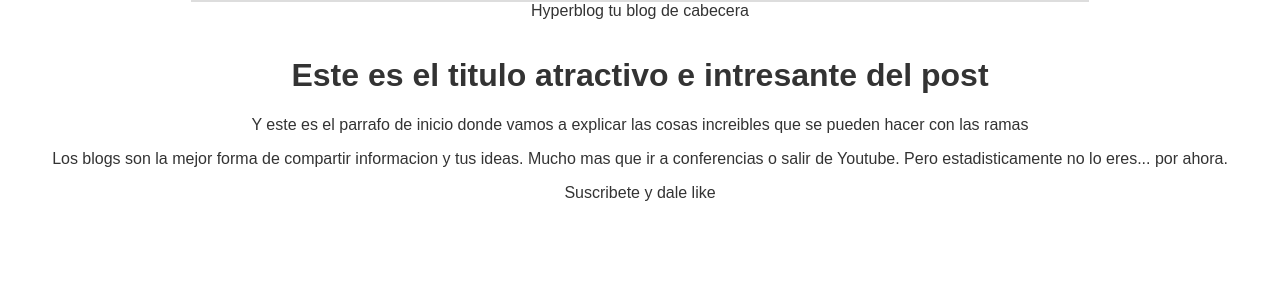
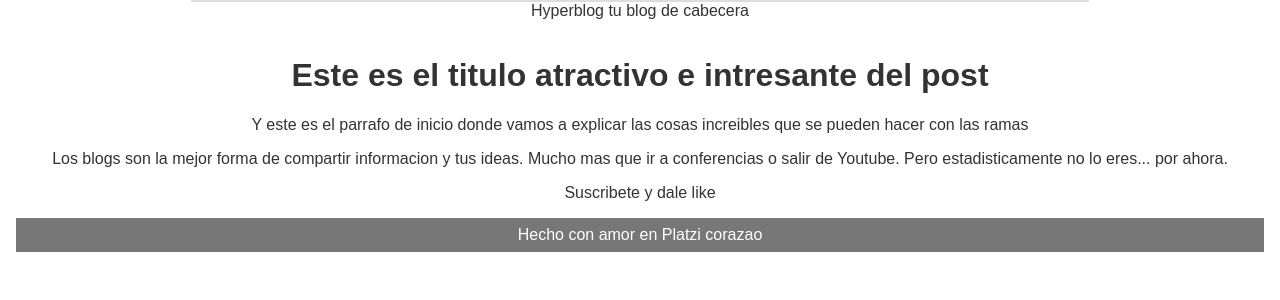
Before and after one commit to Yonathan98/hyperblog1, a PHP site: page /blogspot.html in a window 1280 px wide. Shown: the top 300 px of the page. Run offline with PHP 8.4, Linux system fonts and the light colour scheme.

Commit message:
Cabecera footer terminado

```diff
--- a/blogspot.html
+++ b/blogspot.html
@@ -25,6 +25,9 @@
                  <p>
                      Suscribete y dale like
                  </p>
+                     <div id="footer">
+                        Hecho con amor en Platzi corazao
+                    </div>
             </div>
         </div>
     </body>
--- a/css/estilos.css
+++ b/css/estilos.css
@@ -42,3 +42,10 @@ body
 {
     padding: 1em;
 }
+#footer
+{
+    background: #777;
+    color: white;
+    text-align: center;
+    padding: 0.5em;
+}
```
